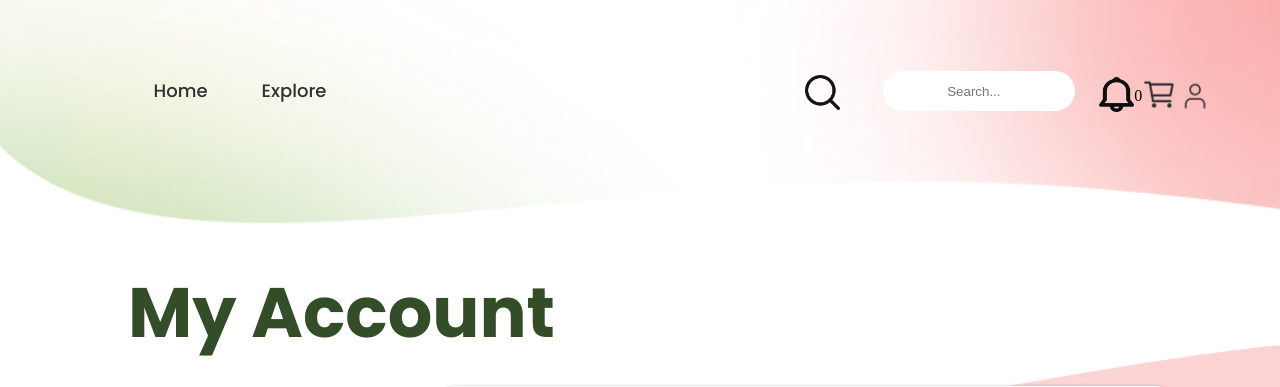
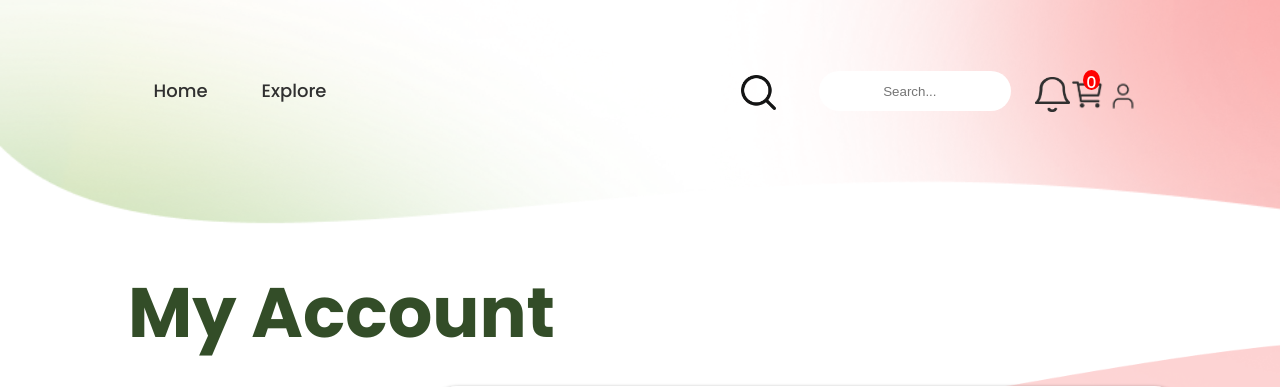
Before and after one commit to magister1101/PetalScape, a PHP site: page /profile.php?message=account in a window 1280 px wide. Shown: the top 387 px of the page. Run offline with PHP 8.4, Linux system fonts and the light colour scheme; a user stored in the database is signed in; data comes from the database, SQL or seed files in the repository.

Commit message:
navbar/floating window(update)

```diff
--- a/petalScape/constants/navbar.php
+++ b/petalScape/constants/navbar.php
@@ -19,17 +19,24 @@
             border: 1px solid #ccc;
             box-shadow: 0 0 10px rgba(0, 0, 0, 0.1);
             z-index: 1000;
+
         }
 
         .notification-window ul {
             list-style: none;
             margin: 0;
             padding: 0;
+            color: #6C7275;
+            font-family: "Poppins", sans-serif;
+            font-weight: 500;
+
+            font-style: normal;
         }
 
         .notification-window li {
             padding: 10px;
             border-bottom: 1px solid #eee;
+
         }
 
         .notification-window li:last-child {
@@ -149,13 +156,17 @@
 
         <div class="navbar-img">
             <div class="notification-button">
-                <img src="img/notification.png">
+                <img src="img/bell.png">
                 <div class="notification-window">
                     <a href="profile.php?section=view-orders" style="text-decoration: none;"><ul class="notification-list"></ul></a>
                 </div>
             </div>
+            <div class="cart-NumberofItems">
             <div class="itemsInCart"></div>
             <a href="myCart_Customer.php"><img class="cart" src="img/cart.png"></a>
+
+            </div>
+
             <a href="functions/func_profile.php"><img src="img/profile.png"></a>
 
         </div>
--- a/petalScape/css/admindashboard.css
+++ b/petalScape/css/admindashboard.css
@@ -264,7 +264,7 @@
 }
 
 .recent-orders {
-  margin-top: 3%;
+  margin-top: 1%;
   width: 93%;
   margin-left: 2%;
   background-color: #FFFFFF;
@@ -344,4 +344,5 @@ td {
 
 .total-income{
   height: 30%;
+  margin-top: 1%;
 }
--- a/petalScape/css/navbar.css
+++ b/petalScape/css/navbar.css
@@ -27,6 +27,21 @@
     color: #303030;
 }
 
+.itemsInCart{
+    background-color: red;
+    width: 1.3%;
+    height: 2.5vh;
+    border-radius: 50%;
+    text-align: center;
+    color: #FFFFFF;
+    margin-left: 1%;
+    position: absolute;
+    font-family: "Poppins", sans-serif;
+    font-weight: 500;
+    font-style: normal;
+    margin-top: -.5%;
+}
+
 
 
 
@@ -35,7 +50,7 @@
 }
 
 .search-bar {
-    margin-left: 25%;
+    margin-left: 20%;
     /* word-spacing: 20px; */
     width: 20%;
     margin-top: 20px;
@@ -52,7 +67,7 @@
 }
 
 .navbar-img {
-    width: 6%;
+    width: 8%;
     justify-content: space-between;
     align-items: center;
     margin-left: -40px;
```
Also changed, not shown: petalScape/img/bell.png (added).
